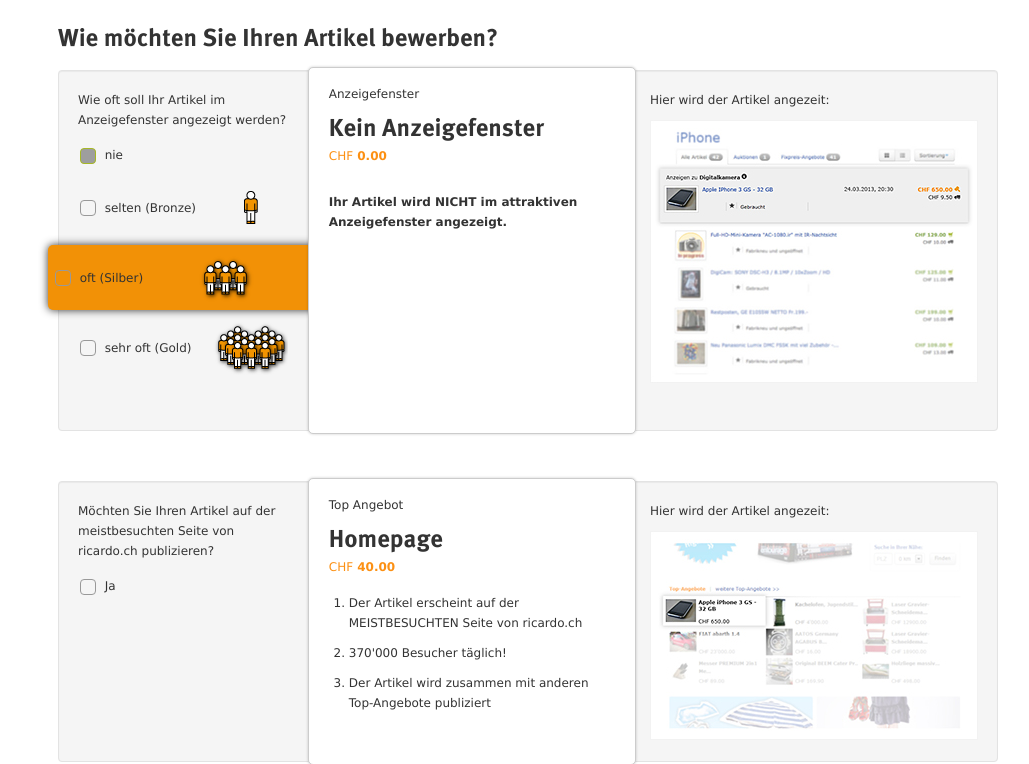
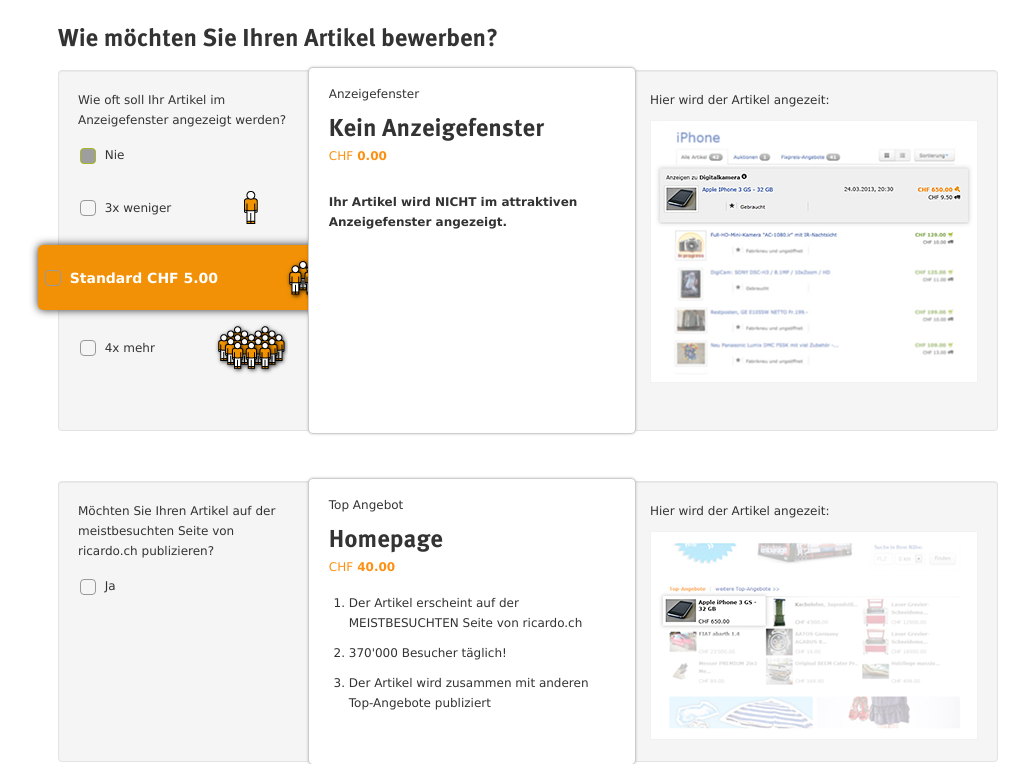
Before and after one commit to 85nomar/psychic-cyril, a PHP site: page /step5.php in a window 1280 px wide. Shown: the part 242-1006 px from the top of the page, without its empty margins (112-1141 px from the left). Run offline with PHP 8.4, Linux system fonts and the light colour scheme; some libraries are stand-ins or nearby versions; grey boxes are pictures that could not be loaded.

Commit message:
step 5 modification

```diff
--- a/css/main.css
+++ b/css/main.css
@@ -1372,7 +1372,13 @@ margin-left: -13px;
 .option label[for='silver']{
     background-color: #f29106 !important;
     width: 400px;
-    margin-left: -30px;
+    margin-left: -40px;
     box-shadow: 0 0 8px;
+}
 
+label[for='silver'] .value{
+    color: white;
+    font-size: 14px;
+    font-weight: bold;
+    width:200px !important;
 }
--- a/step5.php
+++ b/step5.php
@@ -16,28 +16,28 @@ $Layout -> start();
             <label for="none">
               <input type="radio" name="adWindow" value="none" id="none" checked="checked" />
               <i class="icon-ok icon-white"></i>
-              <span class="value">nie</span>
+              <span class="value">Nie</span>
              </label>
           </div>
           <div class="option">
             <label for="bronce">
               <input type="radio" name="adWindow" value="bronce" id="bronce" />
               <i class="icon-ok icon-white"></i>
-              <span class="value">selten (Bronze)</span>
+              <span class="value">3x weniger</span>
               <img src="img/push01.png" width="75" height="55" /></label>
           </div>
           <div class="option">
             <label for="silver">
               <input type="radio" name="adWindow" value="silver" id="silver" />
               <i class="icon-ok icon-white"></i>
-              <span class="value">oft (Silber)</span>
+              <span class="value">Standard CHF 5.00</span>
               <img src="img/push05.png" width="75" height="55" /></label>
           </div>
           <div class="option">
             <label for="gold">
               <input type="radio" name="adWindow" value="gold" id="gold" />
               <i class="icon-ok icon-white"></i>
-              <span class="value">sehr oft (Gold)</span>
+              <span class="value">4x mehr</span>
               <img src="img/push20.png" width="75" height="55" /></label>
           </div>
         </div>
```
